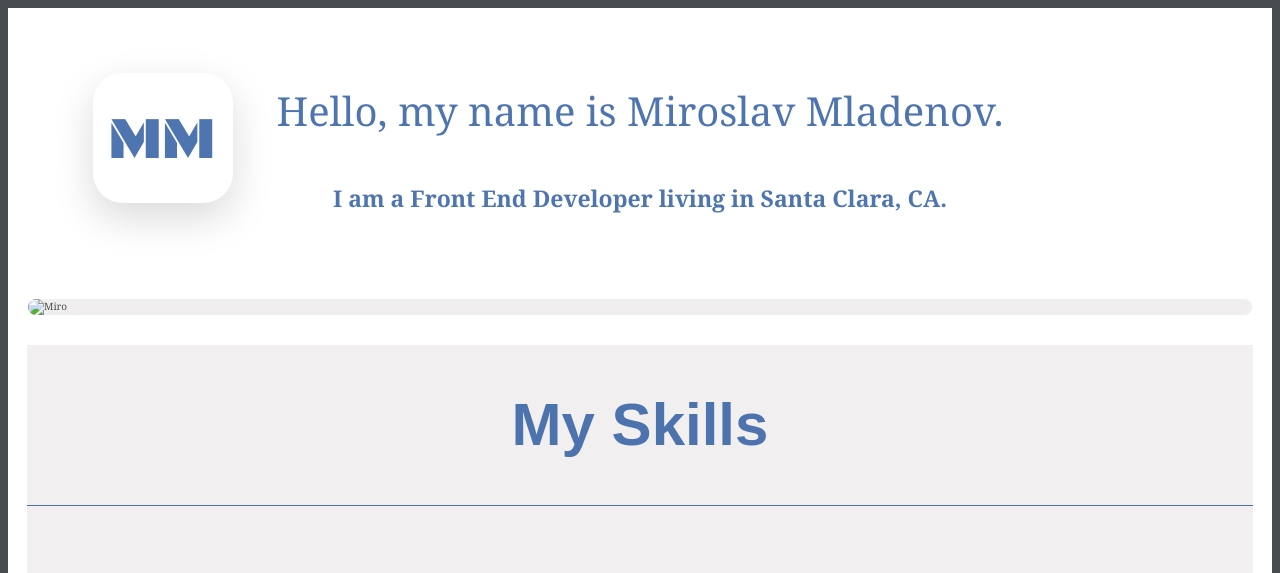
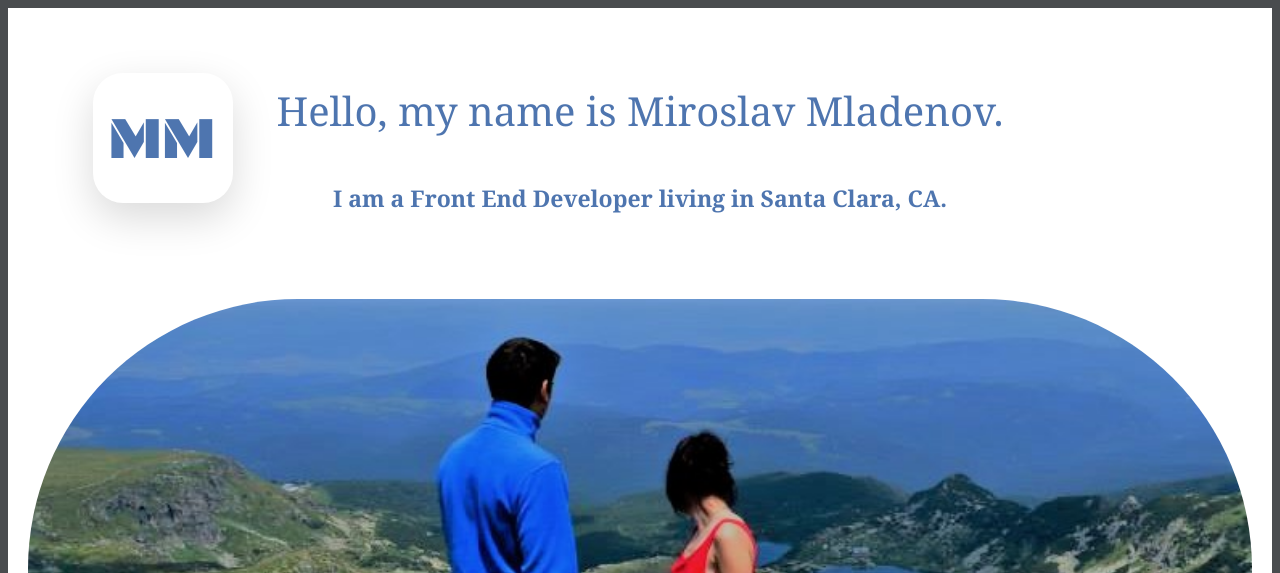
Before and after one commit to mirooooo/Portfoilio, a website: page index.html in a window 1280 px wide. Shown: the top 573 px of the page. Drawn offline with nearby package versions, Linux system fonts and the light colour scheme; the site is published under a folder, as on GitHub Pages, so addresses that start at the root find nothing.

Commit message:
trying to display my images at github Pages#5

```diff
--- a/index.html
+++ b/index.html
@@ -51,7 +51,7 @@
 
 
       <section class="outer-container space-bottom">
-        <img class="main-img" src="/img/nature-img-lg.jpg" alt="Miro" />
+        <img class="main-img" src="img/nature-img-lg.jpg" alt="Miro" />
       </section>
       <section class="inner-container">
         <div class="skills-container">
```
